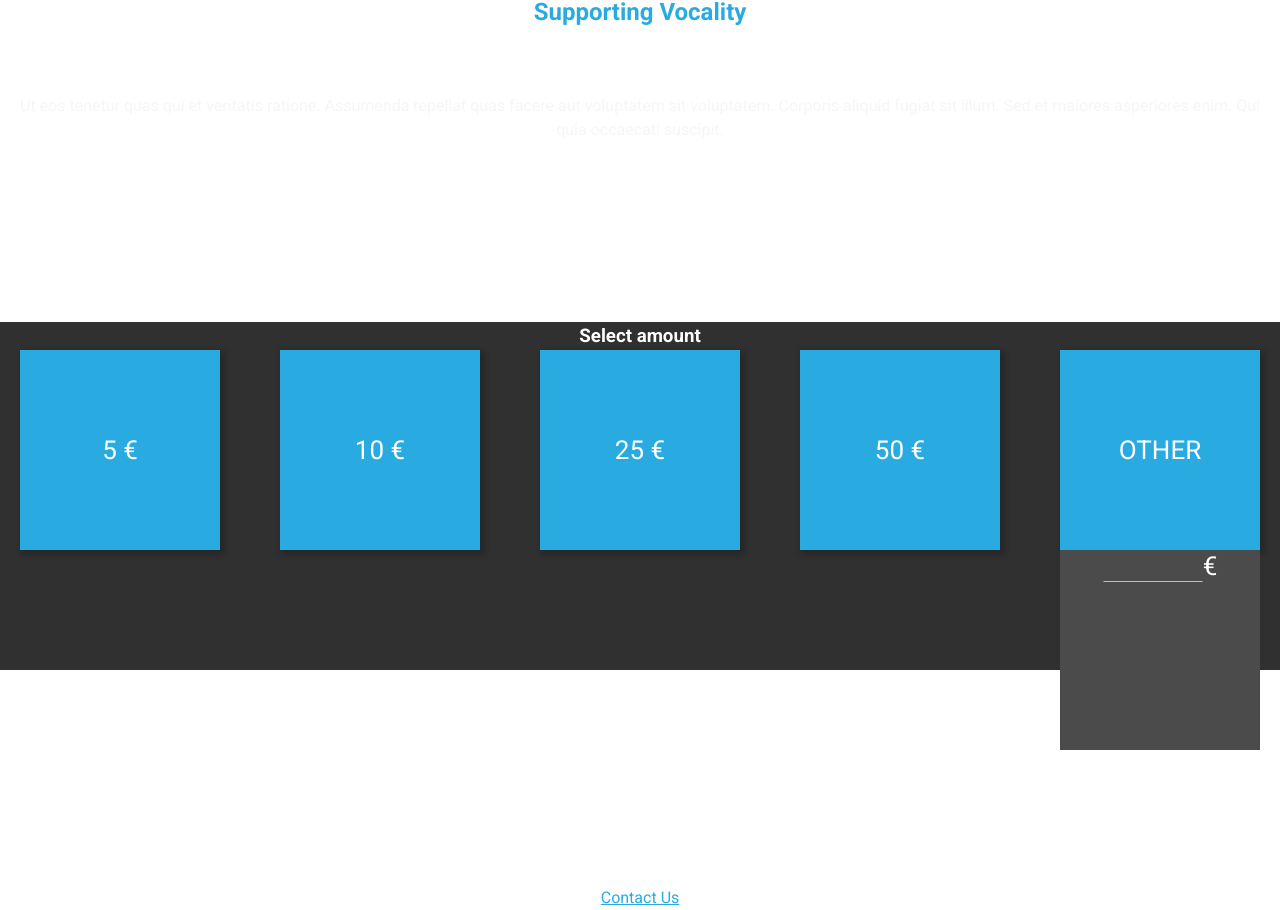
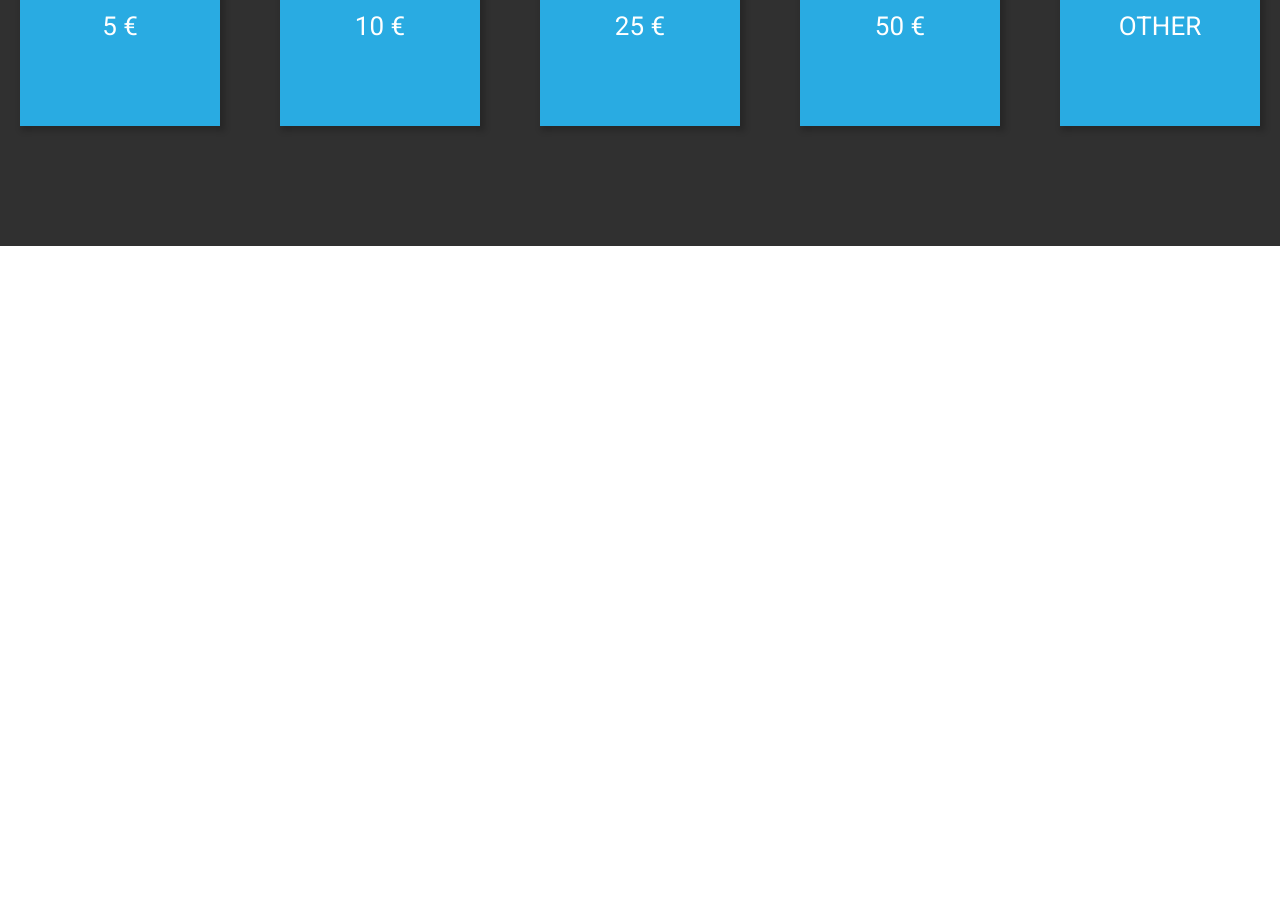
Before and after one commit to vocality-org/vocality-landing-page, a Nuxt app: page /donate in a window 1280 px wide. Shown: the part 719-1629 px from the top of the page. After the commit the page ends 965 px from the top, so only its background shows below. Built offline with nearby package versions, Linux system fonts and the light colour scheme.

Commit message:
Add paypal to donate page

```diff
--- a/layouts/default.vue
+++ b/layouts/default.vue
@@ -86,6 +86,7 @@
 
   navigateTo(path: string) {
     this.$router.push({ name: path });
+    this.drawer = false;
   }
 }
 </script>
--- a/nuxt.config.js
+++ b/nuxt.config.js
@@ -1,4 +1,5 @@
 import colors from 'vuetify/es5/util/colors';
+require('dotenv').config();
 
 export default {
   mode: 'universal',
@@ -47,6 +48,11 @@
     // Doc: https://github.com/nuxt-community/dotenv-module
     '@nuxtjs/dotenv',
   ],
+  env: {
+    VUE_APP_PAYPAL_SANDBOX_CLIENT_ID:
+      process.env.VUE_APP_PAYPAL_SANDBOX_CLIENT_ID,
+    VUE_APP_PAYPAL_LIVE_CLIENT_ID: process.env.VUE_APP_PAYPAL_LIVE_CLIENT_ID,
+  },
   /*
    ** vuetify module configuration
    ** https://github.com/nuxt-community/vuetify-module
--- a/pages/donate.vue
+++ b/pages/donate.vue
@@ -1,5 +1,5 @@
 <template>
-  <div class="donate text-center">
+  <div class="donate">
     <section class="donate-cta max-mid mx-auto">
       <h2 class="m0 h1 mb4 pb2">Supporting Vocality</h2>
       <p class="m0 mb3 pb1 bold">
@@ -14,33 +14,24 @@
       </p>
     </section>
     <section class="select-amount">
-      <h3 class="m0 h2 p4">Select amount</h3>
-      <div class="grid mx-auto pt3">
-        <div class="item h3 relative overflow-hidden" @click="cashGrab('5.00')">
+      <h3 class="m0 h2" style="padding: 40px 0; margin: 0">Select amount</h3>
+      <div class="grid" style="padding-top: 15px">
+        <div class="item h3" @click="cashGrab('5.00')">
           5 €
         </div>
-        <div
-          class="item h3 relative overflow-hidden"
-          @click="cashGrab('10.00')"
-        >
+        <div class="item h3" @click="cashGrab('10.00')">
           10 €
         </div>
-        <div
-          class="item h3 relative overflow-hidden"
-          @click="cashGrab('25.00')"
-        >
+        <div class="item h3" @click="cashGrab('25.00')">
           25 €
         </div>
-        <div
-          class="item h3 relative overflow-hidden"
-          @click="cashGrab('50.00')"
-        >
+        <div class="item h3" @click="cashGrab('50.00')">
           50 €
         </div>
-        <div class="item h3 relative overflow-hidden">
+        <div class="item h3">
           OTHER
           <div class="popup other">
-            <div class="flex flex-column justify-center items-center h-100">
+            <div class="popup__inner">
               <div>
                 <input
                   class="my2 pr1"
@@ -78,12 +69,6 @@
         </div>
       </transition>
     </section>
-    <section class="other-inqs">
-      <h2 class="h1 m0 mb3">For other Inquiries</h2>
-      <router-link to="/contact" class="cta h3 bold py1 px3">
-        Contact Us
-      </router-link>
-    </section>
   </div>
 </template>
 
@@ -91,6 +76,21 @@
 export default {
   name: 'donate',
   components: {},
+  head() {
+    const sdkUrl = 'https://www.paypal.com/sdk/js?client-id=';
+    return {
+      script: [
+        {
+          src:
+            process.env.NODE_ENV === 'production'
+              ? `${sdkUrl}${process.env.VUE_APP_PAYPAL_LIVE_CLIENT_ID}`
+              : `${sdkUrl}${process.env.VUE_APP_PAYPAL_SANDBOX_CLIENT_ID}`,
+          type: 'text/javascript',
+          callback: () => {},
+        },
+      ],
+    };
+  },
   data() {
     return {
       otherInputValue: '',
@@ -111,8 +111,8 @@
       this.$nextTick().then(() => this.renderPaypalBtn(amount));
     },
     renderPaypalBtn(amount) {
-      if (!this.alreadyRendered) {
-        this.$paypal
+      if (!this.alreadyRendered && process.browser) {
+        window.paypal
           .Buttons({
             createOrder: function(data, actions) {
               return actions.order.create({
@@ -141,13 +141,17 @@
 </script>
 
 <style lang="scss" scoped>
+.donate {
+  background: clr(background);
+  text-align: center;
+}
 .cancel-link {
   text-decoration: underline;
 }
 .donate-cta {
-  margin-top: 469px;
-  padding: 180px 20px 0;
+  padding: 100px 200px 0;
   h2 {
+    margin-bottom: 30px;
     color: clr(brand, cyan);
   }
   .secondary-paragraph {
@@ -166,6 +170,8 @@
     justify-content: center;
     grid-template-columns: repeat(auto-fit, $item-size);
     .item {
+      overflow: hidden;
+      position: relative;
       width: $item-size;
       height: $item-size;
       line-height: $item-size;
@@ -188,6 +194,13 @@
         position: absolute;
         background-color: rgba(12, 12, 12, 0.7);
         transition: transform 0.2s ease;
+        &__inner {
+          display: flex;
+          flex-direction: column;
+          justify-content: center;
+          align-items: center;
+          height: 100%;
+        }
       }
       .other {
         line-height: normal;
```
Also changed, not shown: plugins/uos.js (deleted), 1 other file (tests, documents, lock files or other folders).
